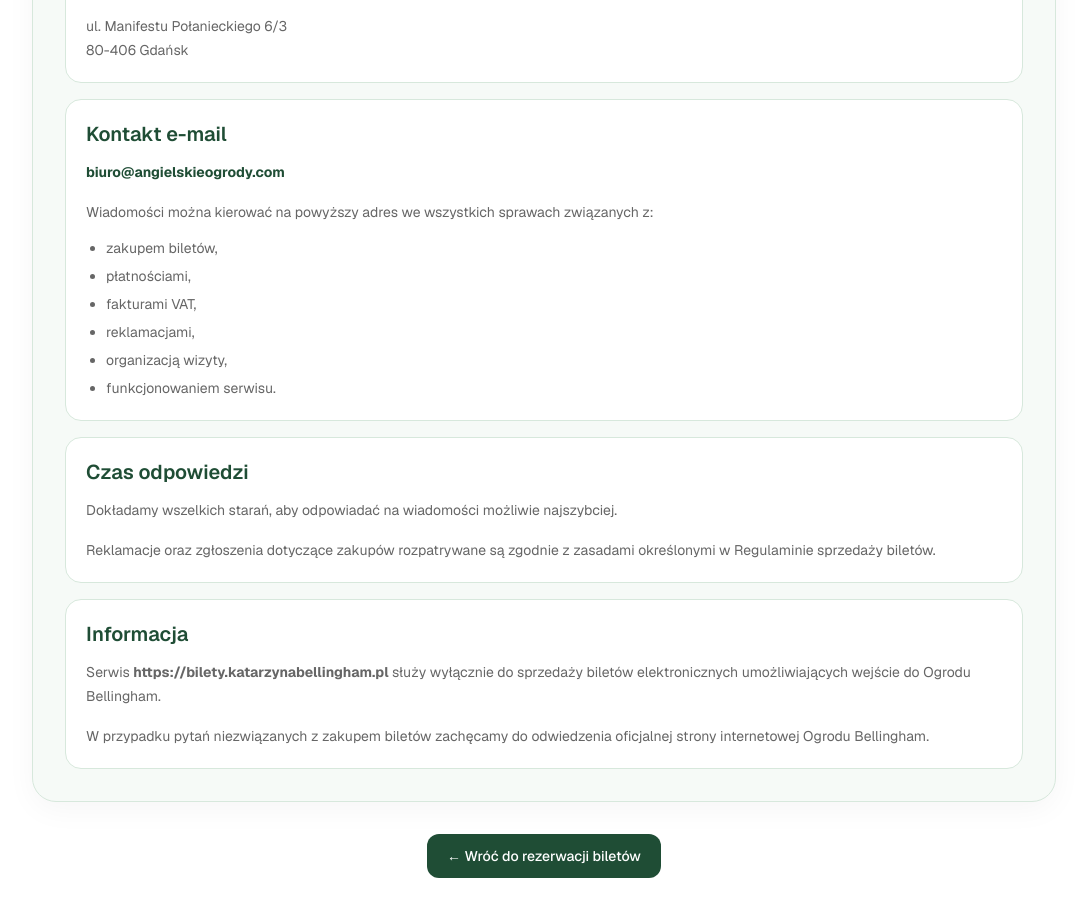
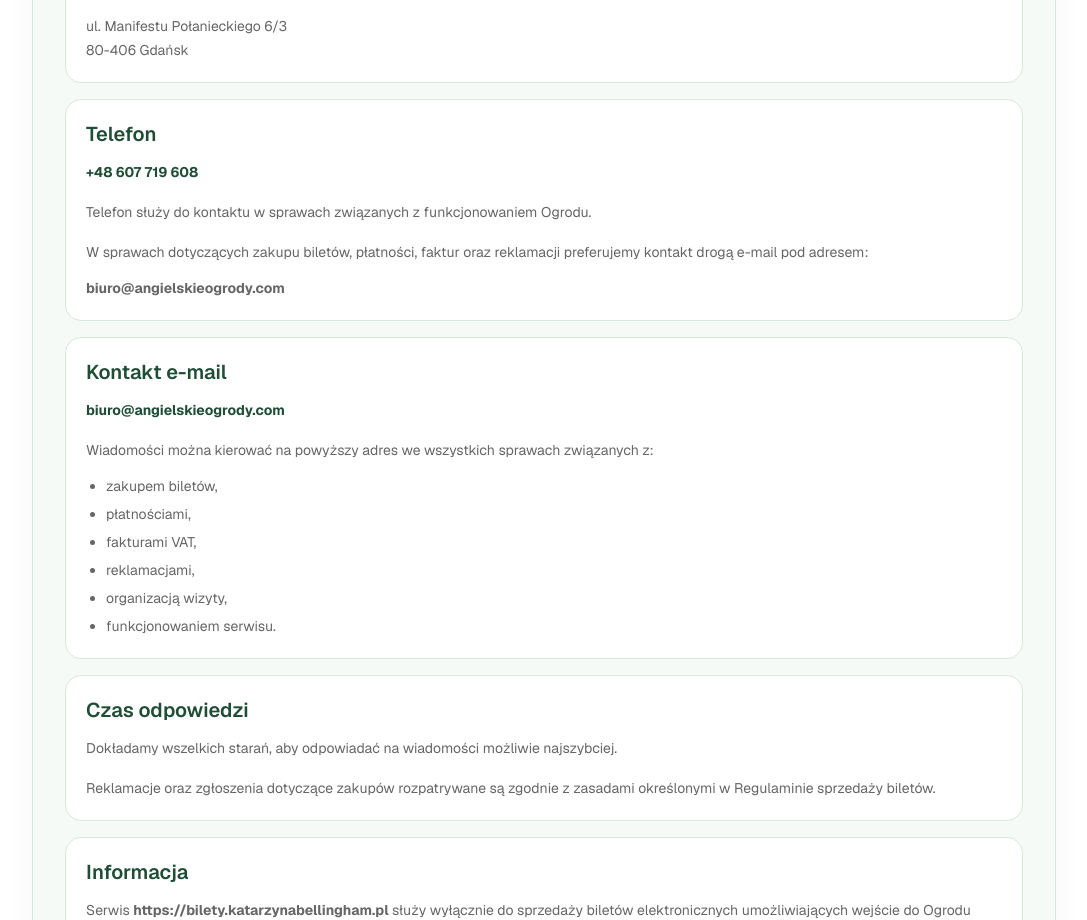
Before and after one commit to rockrobin82/garden-bellingham, a Next.js app: page /kontakt in a window 1280 px wide. Shown: the part 1000-1920 px from the top of the page, without its empty margins (96-1183 px from the left). Built offline with nearby package versions, Linux system fonts and the light colour scheme.

Commit message:
docs: address Przelewy24 verification feedback

```diff
--- a/app/kontakt/page.tsx
+++ b/app/kontakt/page.tsx
@@ -80,6 +80,31 @@ export default function ContactPage() {
         </p>
       </LegalSection>
 
+      <LegalSection title="Telefon">
+        <div className="mt-3 text-sm leading-6 text-[#666]">
+          <p>
+            <strong>
+              <a
+                href="tel:+48607719608"
+                className="text-[#1f4d35] underline-offset-4 hover:underline"
+              >
+                +48 607 719 608
+              </a>
+            </strong>
+          </p>
+          <p className="mt-4">
+            Telefon służy do kontaktu w sprawach związanych z funkcjonowaniem Ogrodu.
+          </p>
+          <p className="mt-4">
+            W sprawach dotyczących zakupu biletów, płatności, faktur oraz reklamacji
+            preferujemy kontakt drogą e-mail pod adresem:
+          </p>
+          <p className="mt-3">
+            <strong>biuro@angielskieogrody.com</strong>
+          </p>
+        </div>
+      </LegalSection>
+
       <LegalSection title="Kontakt e-mail">
         <div className="mt-3 text-sm leading-6 text-[#666]">
           <p>
--- a/app/regulamin/page.tsx
+++ b/app/regulamin/page.tsx
@@ -182,10 +182,19 @@ export default function TermsPage() {
       <LegalSection title="§5. Dostarczenie biletu">
         <ol className="mt-3 list-decimal space-y-4 pl-5 text-sm leading-6 text-[#666]">
           <li>Bilet dostarczany jest wyłącznie w formie elektronicznej.</li>
+          <li>
+            Bilet elektroniczny zostanie przesłany na adres e-mail podany podczas
+            składania zamówienia nie później niż w ciągu 24 godzin od otrzymania
+            potwierdzenia dokonania płatności.
+          </li>
+          <li>
+            W większości przypadków bilet dostarczany jest w ciągu kilku minut od
+            zaksięgowania płatności.
+          </li>
           <li>Kupujący zobowiązany jest do podania prawidłowego adresu e-mail.</li>
           <li>
-            W przypadku nieotrzymania biletu Kupujący powinien sprawdzić folder SPAM,
-            a następnie skontaktować się ze Sprzedawcą.
+            W przypadku nieotrzymania biletu Kupujący powinien sprawdzić folder SPAM
+            lub Oferty, a następnie skontaktować się ze Sprzedawcą.
           </li>
           <li>
             Bilet należy okazać podczas wejścia do Ogrodu w formie elektronicznej
--- a/components/booking/AvailabilityCalendar.tsx
+++ b/components/booking/AvailabilityCalendar.tsx
@@ -348,6 +348,32 @@ export function AvailabilityCalendar() {
             Przejdź do płatności • {formatPrice(totalPrice)}
           </button>
         </div>
+
+        <div className="mt-4 flex gap-3 rounded-xl border border-border bg-[#f6faf7] p-4 text-sm leading-6 text-[#666]">
+          <svg
+            aria-hidden="true"
+            viewBox="0 0 24 24"
+            fill="none"
+            stroke="currentColor"
+            strokeWidth="1.8"
+            strokeLinecap="round"
+            strokeLinejoin="round"
+            className="mt-0.5 h-5 w-5 shrink-0 text-[#1f4d35]"
+          >
+            <circle cx="12" cy="12" r="10" />
+            <path d="M12 16v-4" />
+            <path d="M12 8h.01" />
+          </svg>
+          <div>
+            <p>
+              🎫 Bilet elektroniczny zostanie wysłany na podany adres e-mail
+              maksymalnie w ciągu 24 godzin od potwierdzenia płatności.
+            </p>
+            <p className="mt-2">
+              W większości przypadków następuje to w ciągu kilku minut.
+            </p>
+          </div>
+        </div>
       </div>
       </div>
     </section>
```
